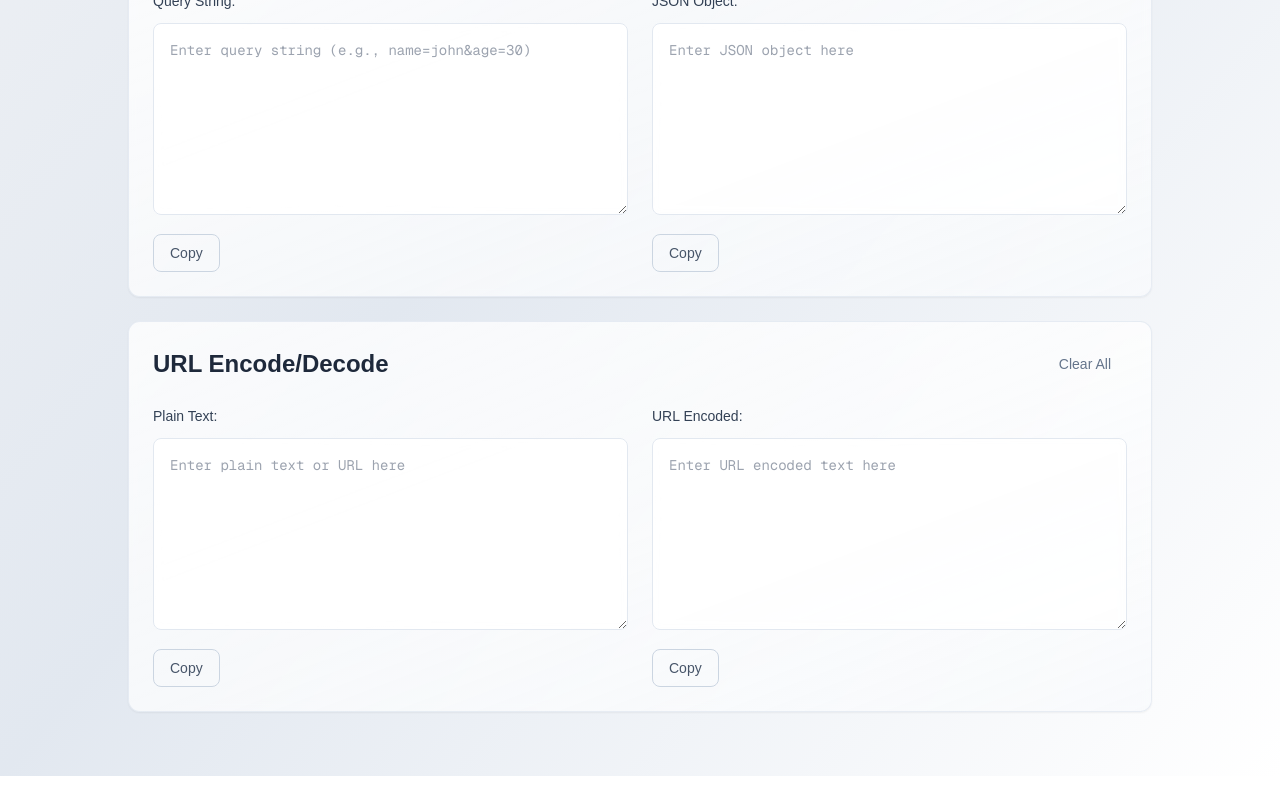
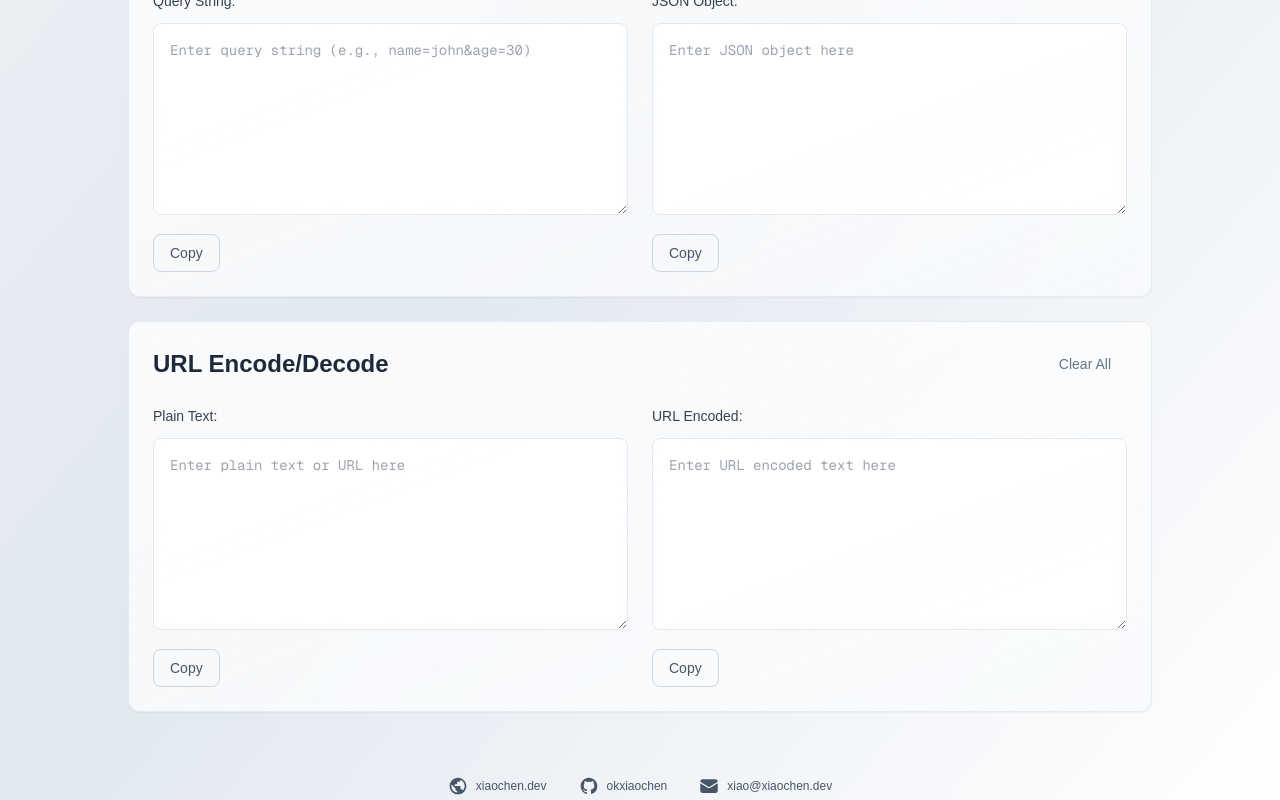
Before and after one commit to okxiaochen/tools.xiaochen.dev, a Next.js app: page / in a window 1280 px wide. Shown: the part 729-1529 px from the top of the page. Before the commit the page ends 1505 px from the top, so only its background shows below. Built offline with nearby package versions, Linux system fonts and the light colour scheme.

Commit message:
Add contact information section to Home page with links to personal website, GitHub, and email

```diff
--- a/src/app/page.tsx
+++ b/src/app/page.tsx
@@ -51,6 +51,59 @@ export default function Home() {
 
       {/* Floating Navigation Menu */}
       <FloatingMenu position="right" />
+
+              {/* Contact info at bottom */}
+        <div className="text-center pb-1">
+
+          <div className="flex items-center justify-center gap-8">
+
+          <a
+              href="https://xiaochen.dev"
+              target="_blank"
+              rel="noopener noreferrer"
+              className="text-slate-600 dark:text-slate-400 hover:text-slate-800 dark:hover:text-slate-200 transition-colors duration-200 no-underline"
+            >
+              <div className="flex items-center gap-2">
+                <svg className="w-5 h-5" fill="currentColor" viewBox="0 0 24 24" aria-hidden="true">
+                  <path d="M12 2C6.48 2 2 6.48 2 12s4.48 10 10 10 10-4.48 10-10S17.52 2 12 2zm-1 17.93c-3.94-.49-7-3.85-7-7.93 0-.62.08-1.21.21-1.79L9 15v1c0 1.1.9 2 2 2v1.93zm6.9-2.54c-.26-.81-1-1.39-1.9-1.39h-1v-3c0-.55-.45-1-1-1H8v-2h2c.55 0 1-.45 1-1V7h2c1.1 0 2-.9 2-2v-.41c2.93 1.19 5 4.06 5 7.41 0 2.08-.8 3.97-2.1 5.39z"/>
+                </svg>
+                <span className="text-xs">xiaochen.dev</span>
+              </div>
+            </a>
+
+            {/* Github */}
+            <a
+              href="https://github.com/okxiaochen"
+              target="_blank"
+              rel="noopener noreferrer"
+              className="text-slate-600 dark:text-slate-400 hover:text-slate-800 dark:hover:text-slate-200 transition-colors duration-200 no-underline"
+            >
+              <div className="flex items-center gap-2">
+                <svg className="w-5 h-5" fill="currentColor" viewBox="0 0 24 24" aria-hidden="true">
+                  <path fillRule="evenodd" d="M12 2C6.477 2 2 6.484 2 12.017c0 4.425 2.865 8.18 6.839 9.504.5.092.682-.217.682-.483 0-.237-.008-.868-.013-1.703-2.782.605-3.369-1.343-3.369-1.343-.454-1.158-1.11-1.466-1.11-1.466-.908-.62.069-.608.069-.608 1.003.07 1.531 1.032 1.531 1.032.892 1.53 2.341 1.088 2.91.832.092-.647.35-1.088.636-1.338-2.22-.253-4.555-1.113-4.555-4.951 0-1.093.39-1.988 1.029-2.688-.103-.253-.446-1.272.098-2.65 0 0 .84-.27 2.75 1.026A9.564 9.564 0 0112 6.844c.85.004 1.705.115 2.504.337 1.909-1.296 2.747-1.027 2.747-1.027.546 1.379.202 2.398.1 2.651.64.7 1.028 1.595 1.028 2.688 0 3.848-2.339 4.695-4.566 4.943.359.309.678.92.678 1.855 0 1.338-.012 2.419-.012 2.747 0 .268.18.58.688.482A10.019 10.019 0 0022 12.017C22 6.484 17.522 2 12 2z" clipRule="evenodd" />
+                </svg>
+                <span className="text-xs">okxiaochen</span>
+              </div>
+            </a>
+
+
+
+            <a
+              href="mailto:xiao@xiaochen.dev"
+              target="_blank"
+              rel="noopener noreferrer"
+              className="text-slate-600 dark:text-slate-400 hover:text-slate-800 dark:hover:text-slate-200 transition-colors duration-200 no-underline"
+            >
+              <div className="flex items-center gap-2">
+                <svg className="w-5 h-5" fill="currentColor" viewBox="0 0 24 24" aria-hidden="true">
+                  <path d="M1.5 8.67v8.58a3 3 0 003 3h15a3 3 0 003-3V8.67l-8.928 5.493a3 3 0 01-3.144 0L1.5 8.67z" />
+                  <path d="M22.5 6.908V6.75a3 3 0 00-3-3h-15a3 3 0 00-3 3v.158l9.714 5.978a1.5 1.5 0 001.572 0L22.5 6.908z" />
+                </svg>
+                <span className="text-xs">xiao@xiaochen.dev</span>
+              </div>
+            </a>
+          </div>
+        </div>
     </div>
   );
 }
```
